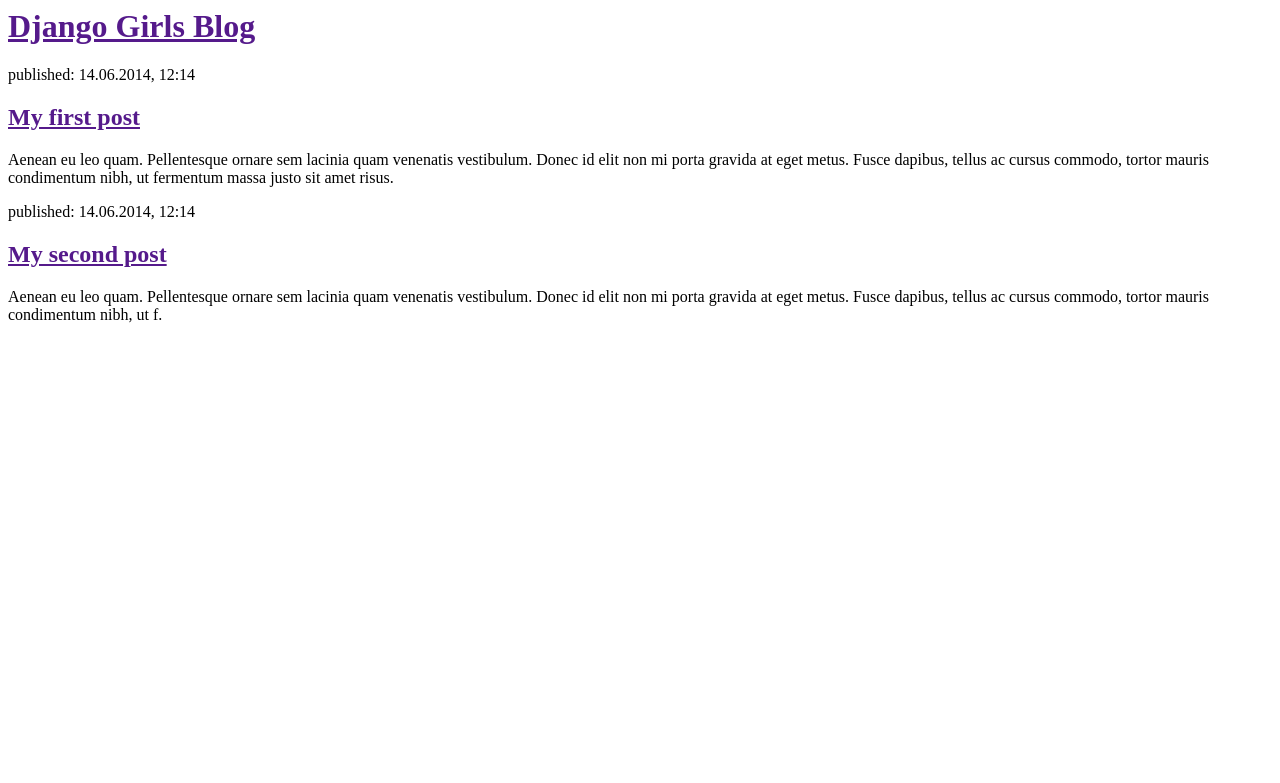
After one commit to antmont/poll-tutorial, a Django app: page /blog/ in a window 1280 px wide. The commit adds this page. Shown: the top 783 px of the page. Run offline with Django 3.2, Linux system fonts and the light colour scheme.

Commit message:
Django girls tutorial to end HTML

```diff
--- /dev/null
+++ b/mysite/blog/templates/blog/post_list.html
@@ -0,0 +1,22 @@
+<html>
+    <head>
+        <title>Django Girls blog</title>
+    </head>
+    <body>
+        <div>
+            <h1><a href="">Django Girls Blog</a></h1>
+        </div>
+
+        <div>
+            <p>published: 14.06.2014, 12:14</p>
+            <h2><a href="">My first post</a></h2>
+            <p>Aenean eu leo quam. Pellentesque ornare sem lacinia quam venenatis vestibulum. Donec id elit non mi porta gravida at eget metus. Fusce dapibus, tellus ac cursus commodo, tortor mauris condimentum nibh, ut fermentum massa justo sit amet risus.</p>
+        </div>
+
+        <div>
+            <p>published: 14.06.2014, 12:14</p>
+            <h2><a href="">My second post</a></h2>
+            <p>Aenean eu leo quam. Pellentesque ornare sem lacinia quam venenatis vestibulum. Donec id elit non mi porta gravida at eget metus. Fusce dapibus, tellus ac cursus commodo, tortor mauris condimentum nibh, ut f.</p>
+        </div>
+    </body>
+</html>
--- /dev/null
+++ b/mysite/blog/urls.py
@@ -0,0 +1,8 @@
+from django.conf.urls import url
+
+from . import views
+
+urlpatterns = [
+    # /blog/
+    url(r'^$', views.post_list, name='post_list'),
+]
--- a/mysite/blog/views.py
+++ b/mysite/blog/views.py
@@ -1,3 +1,4 @@
 from django.shortcuts import render
 
-# Create your views here.
+def post_list(request):
+    return render(request, 'blog/post_list.html', {})
--- a/mysite/mysite/urls.py
+++ b/mysite/mysite/urls.py
@@ -18,5 +18,6 @@ from django.contrib import admin
 
 urlpatterns = [
     url(r'^polls/', include('polls.urls')),
+    url(r'^blog/', include('blog.urls')),
     url(r'^admin/', admin.site.urls),
 ]
--- a/mysite/templates/admin/base_site.html
+++ b/mysite/templates/admin/base_site.html
@@ -3,7 +3,7 @@
 {% block title %}{{ title }} | {{ site_title|default:_('Django site admin') }}{% endblock %}
 
 {% block branding %}
-<h1 id="site-name"><a href="{% url 'admin:index' %}">{{ site_header|default:_('Django administration') }}</a></h1>
+<h1 id="site-name"><a href="{% url 'admin:index' %}">Polls Site Administration</a></h1>
 {% endblock %}
 
 {% block nav-global %}{% endblock %}
```
